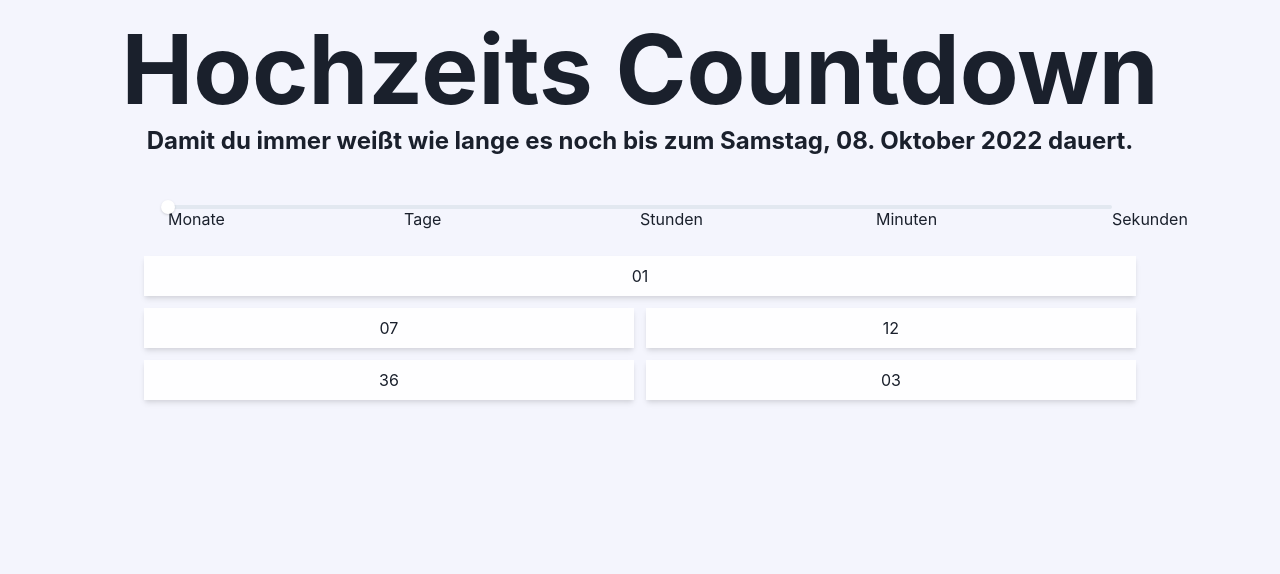
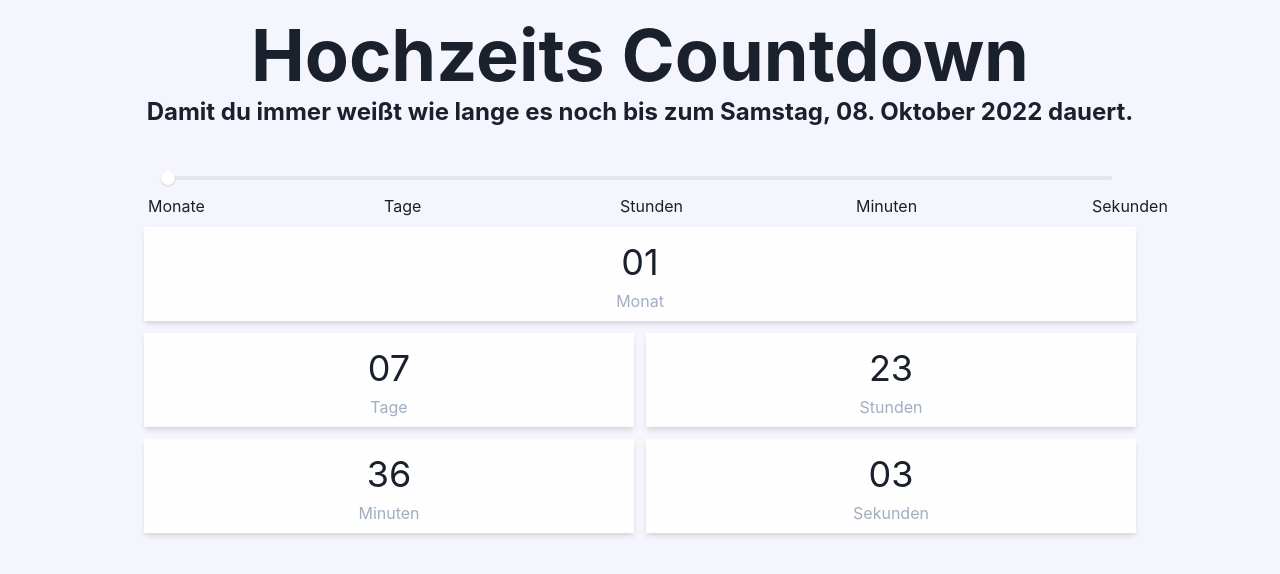
Before and after one commit to bleumi85/ullenbach-ts, a React (Create React App) app: page / in a window 1280 px wide. Shown: the top 574 px of the page. Built offline with nearby package versions, Linux system fonts and the light colour scheme.

Commit message:
Add stylings

```diff
--- a/src/App.tsx
+++ b/src/App.tsx
@@ -2,12 +2,12 @@ import { Box, Heading } from '@chakra-ui/react';
 import { Countdown } from 'countdown';
 
 const App = () => {
-    var endDate = new Date(2022, 9, 8);
+    var endDate = new Date(2022, 9, 8, 11);
 
     return (
         <Box p={3}>
-            <Heading fontSize={'8xl'} textAlign='center'>Hochzeits Countdown</Heading>
-            <Heading fontSize={'2xl'} textAlign='center'>
+            <Heading fontSize={['lg', '2xl', '4xl', '7xl']} textAlign='center'>Hochzeits Countdown</Heading>
+            <Heading fontSize={['2xs', 'sm', 'lg', '2xl']} textAlign='center'>
                 Damit du immer weißt wie lange es noch bis zum {endDate.toLocaleDateString('de-DE', {weekday: 'long', day: '2-digit', month: 'long', year: 'numeric'})} dauert.
             </Heading>
             <Countdown endDate={endDate} />
--- a/src/countdown/ShowCounter.tsx
+++ b/src/countdown/ShowCounter.tsx
@@ -1,4 +1,4 @@
-import { Box, Grid, GridItem, Slider, SliderFilledTrack, SliderMark, SliderThumb, SliderTrack } from '@chakra-ui/react';
+import { Box, Grid, GridItem, Slider, SliderFilledTrack, SliderMark, SliderThumb, SliderTrack, Text } from '@chakra-ui/react';
 import moment from 'moment';
 import { Component } from 'react';
 
@@ -103,6 +103,11 @@ export class ShowCounter extends Component<ShowCounterProps, ShowCounterState> {
     render() {
         const { labelValue, absolute, total } = this.state;
 
+        const labelStyles = {
+            mt: '4',
+            ml: '-5',
+        }
+
         if (!this.sizeMap) return null;
 
         return (
@@ -111,7 +116,7 @@ export class ShowCounter extends Component<ShowCounterProps, ShowCounterState> {
                     <Box p={6}>
                         <Slider min={0} max={4} w='100%' value={labelValue} onChange={this.handleChange}>
                             {this.marks.map((mark, index) => (
-                                <SliderMark key={index} value={mark.value}>
+                                <SliderMark key={index} value={mark.value} {...labelStyles}>
                                     {mark.label}
                                 </SliderMark>
                             ))}
@@ -124,27 +129,32 @@ export class ShowCounter extends Component<ShowCounterProps, ShowCounterState> {
                 </GridItem>
                 {labelValue > 0 ? null :
                     <GridItem colSpan={this.sizeMap[labelValue][0]} bg='whiteAlpha.900' p={2} textAlign='center' boxShadow='md'>
-                        {this.addThousandPoints(absolute.months)}
+                        <Text fontSize={'4xl'}>{this.addThousandPoints(absolute.months)}</Text>
+                        <Text color='gray.400'>{`Monat${absolute.months === 1 ? '' : 'e'}`}</Text>
                     </GridItem>
                 }
                 {labelValue > 1 ? null :
                     <GridItem colSpan={this.sizeMap[labelValue][1]} bg='whiteAlpha.900' p={2} textAlign='center' boxShadow='md'>
-                        {labelValue === 1 ? this.addThousandPoints(total.days) : this.addThousandPoints(absolute.days)}
+                        <Text fontSize={'4xl'}>{labelValue === 1 ? this.addThousandPoints(total.days) : this.addThousandPoints(absolute.days)}</Text>
+                        <Text color='gray.400'>{`Tag${absolute.days === 1 ? '' : 'e'}`}</Text>
                     </GridItem>
                 }
                 {labelValue > 2 ? null :
                     <GridItem colSpan={this.sizeMap[labelValue][2]} bg='whiteAlpha.900' p={2} textAlign='center' boxShadow='md'>
-                        {labelValue === 2 ? this.addThousandPoints(total.hours) : this.addThousandPoints(absolute.hours)}
+                        <Text fontSize={'4xl'}>{labelValue === 2 ? this.addThousandPoints(total.hours) : this.addThousandPoints(absolute.hours)}</Text>
+                        <Text color='gray.400'>{`Stunde${absolute.hours === 1 ? '' : 'n'}`}</Text>
                     </GridItem>
                 }
                 {labelValue > 3 ? null :
                     <GridItem colSpan={this.sizeMap[labelValue][3]} bg='whiteAlpha.900' p={2} textAlign='center' boxShadow='md'>
-                        {labelValue === 3 ? this.addThousandPoints(total.minutes) : this.addThousandPoints(absolute.minutes)}
+                        <Text fontSize={'4xl'}>{labelValue === 3 ? this.addThousandPoints(total.minutes) : this.addThousandPoints(absolute.minutes)}</Text>
+                        <Text color='gray.400'>{`Minute${absolute.minutes === 1 ? '' : 'n'}`}</Text>
                     </GridItem>
                 }
                 {labelValue > 4 ? null :
                     <GridItem colSpan={this.sizeMap[labelValue][4]} bg='whiteAlpha.900' p={2} textAlign='center' boxShadow='md'>
-                        {labelValue === 4 ? this.addThousandPoints(total.seconds) : this.addThousandPoints(absolute.seconds)}
+                        <Text fontSize={'4xl'}>{labelValue === 4 ? this.addThousandPoints(total.seconds) : this.addThousandPoints(absolute.seconds)}</Text>
+                        <Text color='gray.400'>{`Sekunde${absolute.seconds === 1 ? '' : 'n'}`}</Text>
                     </GridItem>
                 }
             </Grid>
```
